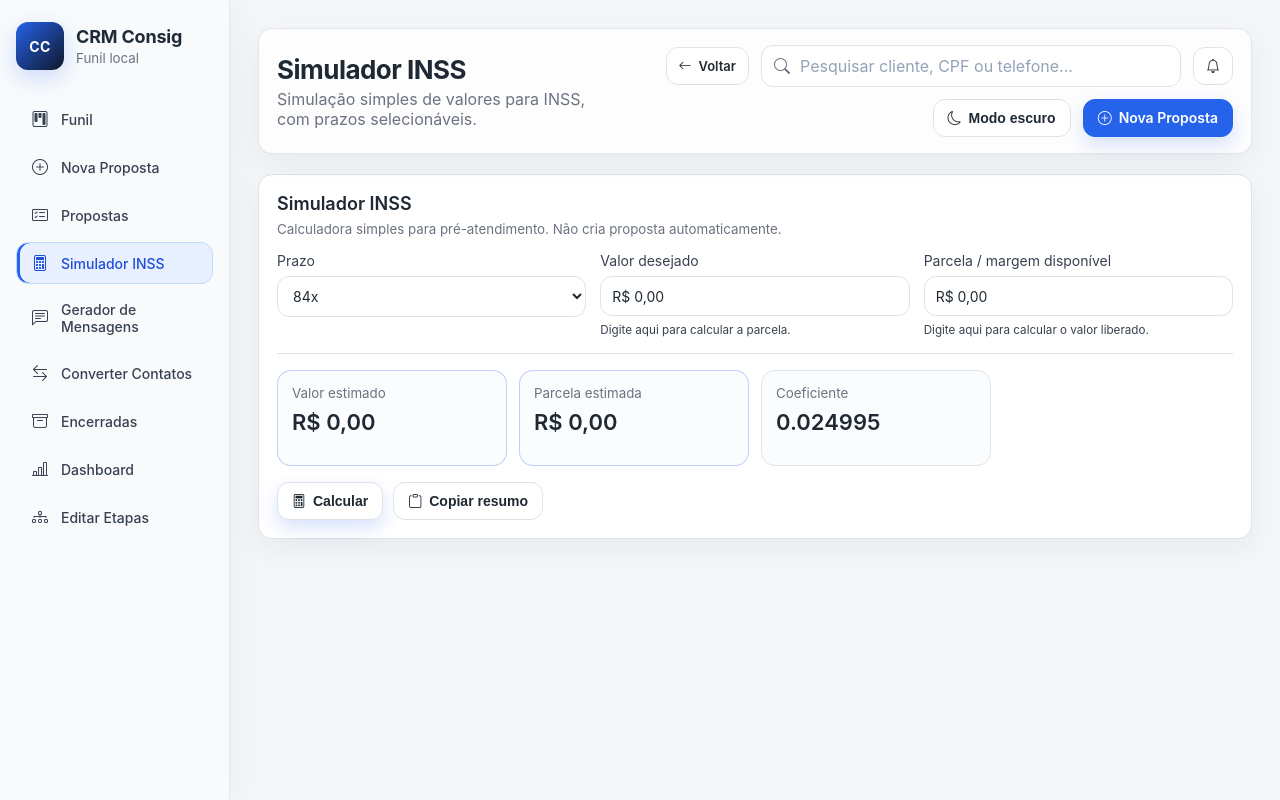
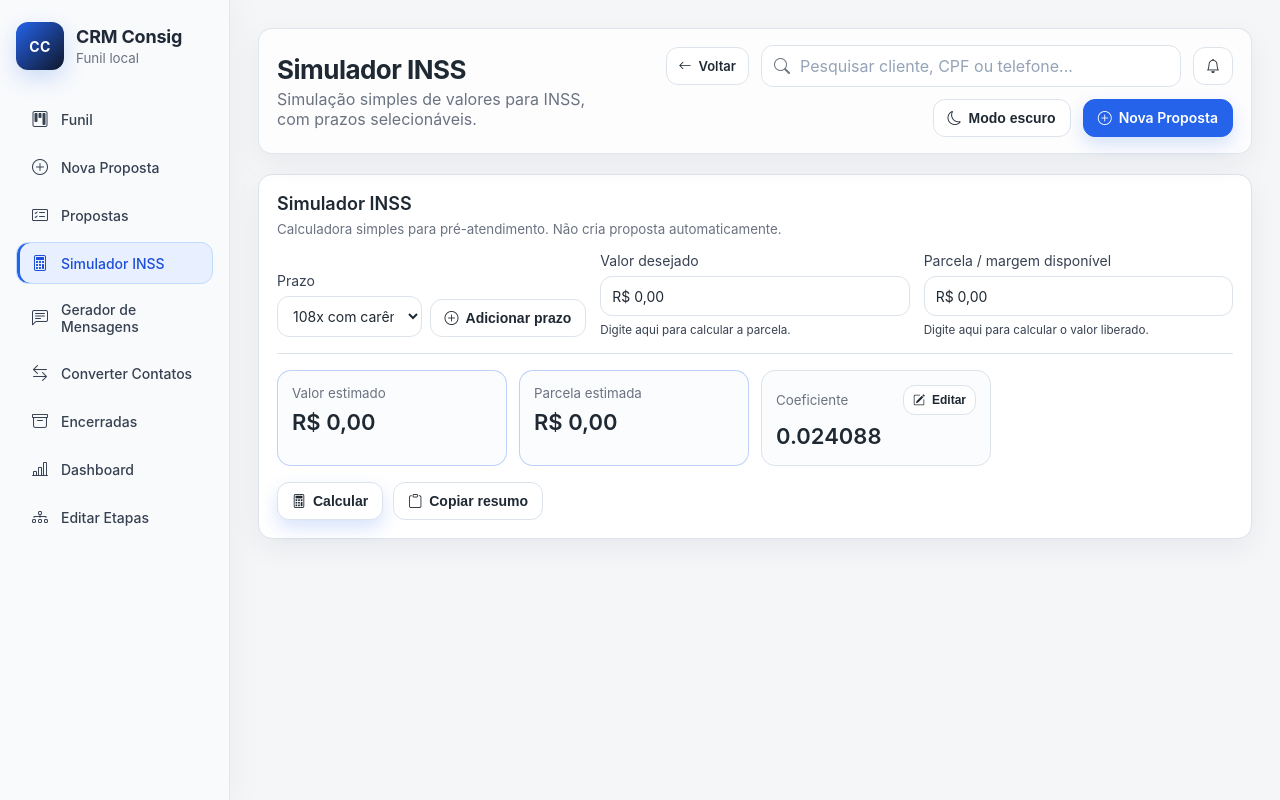
Before and after one commit to Danfreitasp/Python, a Flask app: page /simulador-inss in a window 1280 px wide. Run offline with Flask 3, Linux system fonts and the light colour scheme; data comes from the database, SQL or seed files in the repository; data that the repository does not hold is empty.

Commit message:
Alterações no simulador.

```diff
--- a/Práticas Avulsas/CRM Consignado/app.py
+++ b/Práticas Avulsas/CRM Consignado/app.py
@@ -77,6 +77,7 @@ STATUS_COMISSAO_PREVISTA = (
     "Averbado",
     "Aguardando Reapresentação",
 )
+INSS_PRAZO_PADRAO = "108_carencia"
 
 TIPOS_CLIENTE = ["INSS", "SIAPE"]
 PRODUTOS = ["Portabilidade", "Refinanciamento", "Novo", "Cartão", "Saque Complementar", "Outro"]
@@ -1865,11 +1866,44 @@ def marcar_notificacoes_lidas():
 
 
 
+def prazos_simulador_inss(prazos_json: str | None = None) -> dict[str, dict[str, Any]]:
+    prazos = {codigo: dict(info) for codigo, info in INSS_NOVO_COEFICIENTES.items()}
+    if not prazos_json:
+        return prazos
+    try:
+        enviados = json.loads(prazos_json)
+    except json.JSONDecodeError:
+        return prazos
+    if not isinstance(enviados, dict):
+        return prazos
+
+    for codigo, info in enviados.items():
+        codigo_limpo = re.sub(r"[^a-zA-Z0-9_-]", "", str(codigo or ""))[:40]
+        if not codigo_limpo or not isinstance(info, dict):
+            continue
+        label = limpar_texto(info.get("label"))[:80]
+        if not label:
+            continue
+        try:
+            coeficiente = float(info.get("coeficiente") or 0)
+        except (TypeError, ValueError):
+            continue
+        if coeficiente <= 0 or coeficiente > 1:
+            continue
+        idade = limpar_texto(info.get("idade"))[:80]
+        prazos[codigo_limpo] = {
+            "label": label,
+            "coeficiente": coeficiente,
+            "idade": idade,
+        }
+    return prazos
+
+
 def dados_simulador_inss() -> dict[str, Any]:
     tipo_operacao = limpar_texto(request.form.get("tipo_operacao")) or "novo_valor"
     if tipo_operacao not in {"novo_valor", "novo_margem"}:
         tipo_operacao = "novo_valor"
-    prazo = limpar_texto(request.form.get("prazo")) or "84"
+    prazo = limpar_texto(request.form.get("prazo")) or INSS_PRAZO_PADRAO
     faixa_cartao = limpar_texto(request.form.get("faixa_cartao")) or "ate_74"
     valor_base = parse_moeda(request.form.get("valor_base"))
     margem = parse_moeda(request.form.get("margem"))
@@ -1883,6 +1917,7 @@ def dados_simulador_inss() -> dict[str, Any]:
         "tipo_operacao": tipo_operacao,
         "prazo": prazo,
         "faixa_cartao": faixa_cartao,
+        "prazos_json": request.form.get("prazos_json") or "",
         "valor_base": valor_base,
         "margem": margem,
         "observacoes": limpar_texto(request.form.get("observacoes")),
@@ -1891,9 +1926,10 @@ def dados_simulador_inss() -> dict[str, Any]:
 
 def calcular_simulador_inss(dados: dict[str, Any]) -> dict[str, Any]:
     tipo = dados.get("tipo_operacao") or "novo_valor"
-    prazo = dados.get("prazo") or "84"
+    prazo = dados.get("prazo") or INSS_PRAZO_PADRAO
     faixa_cartao = dados.get("faixa_cartao") or "ate_74"
-    coef_info = INSS_NOVO_COEFICIENTES.get(prazo) or INSS_NOVO_COEFICIENTES["84"]
+    prazos = prazos_simulador_inss(dados.get("prazos_json"))
+    coef_info = prazos.get(prazo) or prazos[INSS_PRAZO_PADRAO]
     coeficiente = float(coef_info["coeficiente"])
     valor = float(dados.get("valor_base") or 0)
     parcela = 0.0
@@ -1967,18 +2003,19 @@ def converter_contatos():
 def simulador_inss():
     dados = {
         "nome": "", "cpf": "", "telefone": "", "nb_matricula": "", "banco_digitado": "", "promotora": "",
-        "tipo_operacao": "novo_valor", "prazo": "84", "faixa_cartao": "ate_74", "valor_base": 0,
-        "margem": 0, "observacoes": "",
+        "tipo_operacao": "novo_valor", "prazo": INSS_PRAZO_PADRAO, "faixa_cartao": "ate_74", "valor_base": 0,
+        "margem": 0, "observacoes": "", "prazos_json": "",
     }
     resultado = None
     if request.method == "POST":
         dados = dados_simulador_inss()
         resultado = calcular_simulador_inss(dados)
+    prazos = prazos_simulador_inss(dados.get("prazos_json"))
     return render_template(
         "simulador_inss.html",
         dados=dados,
         resultado=resultado,
-        prazos=INSS_NOVO_COEFICIENTES
+        prazos=prazos
     )
 
 
--- a/Práticas Avulsas/CRM Consignado/static/script.js
+++ b/Práticas Avulsas/CRM Consignado/static/script.js
@@ -1146,8 +1146,18 @@ document.addEventListener('DOMContentLoaded', () => {
     const valorOut = document.getElementById('simValorEstimado');
     const parcelaOut = document.getElementById('simParcelaEstimativa');
     const coefOut = document.getElementById('simCoeficiente');
+    const prazosJson = document.getElementById('simPrazosJson');
+    const adicionarPrazo = document.getElementById('simAdicionarPrazo');
+    const editarCoeficiente = document.getElementById('simEditarCoeficiente');
+    const prazoEditor = document.getElementById('simPrazoEditor');
+    const prazoLabelInput = document.getElementById('simPrazoLabel');
+    const prazoCoefInput = document.getElementById('simPrazoCoeficiente');
+    const salvarPrazo = document.getElementById('simSalvarPrazo');
+    const cancelarPrazo = document.getElementById('simCancelarPrazo');
     const resumoTexto = document.getElementById('simResumoTexto');
     const copiarResumo = form.querySelector('[data-copy]');
+    const storageKey = 'crmSimuladorInssPrazos';
+    let prazoEmEdicao = null;
 
     function parseBR(value) {
         const text = String(value || '').replace('%', '').trim();
@@ -1160,6 +1170,44 @@ document.addEventListener('DOMContentLoaded', () => {
 
     function brl(value) {
         return Number(value || 0).toLocaleString('pt-BR', { style: 'currency', currency: 'BRL' });
+    }
+
+    function parseCoeficiente(value) {
+        return Number(String(value || '').trim().replace(',', '.')) || 0;
+    }
+
+    function sincronizarPrazos() {
+        if (prazosJson) prazosJson.value = JSON.stringify(dados.novo || {});
+        try { localStorage.setItem(storageKey, JSON.stringify(dados.novo || {})); } catch (e) {}
+    }
+
+    function aplicarPrazosSalvos() {
+        try {
+            const salvos = JSON.parse(localStorage.getItem(storageKey) || '{}');
+            if (salvos && typeof salvos === 'object') {
+                dados.novo = { ...(dados.novo || {}), ...salvos };
+            }
+        } catch (e) {}
+    }
+
+    function atualizarOpcoesPrazo(valorSelecionado = null) {
+        if (!prazo) return;
+        const atual = valorSelecionado || prazo.value;
+        Object.entries(dados.novo || {}).forEach(([codigo, item]) => {
+            let option = prazo.querySelector(`option[value="${CSS.escape(codigo)}"]`);
+            if (!option) {
+                option = document.createElement('option');
+                option.value = codigo;
+                prazo.appendChild(option);
+            }
+            option.textContent = item.label || codigo;
+            option.dataset.label = item.label || codigo;
+            option.dataset.coef = item.coeficiente || '';
+        });
+        if (atual && prazo.querySelector(`option[value="${CSS.escape(atual)}"]`)) {
+            prazo.value = atual;
+        }
+        sincronizarPrazos();
     }
 
     function prazoLabel() {
@@ -1186,7 +1234,7 @@ document.addEventListener('DOMContentLoaded', () => {
         if (campoOrigem === valorBase) tipo.value = 'novo_valor';
         if (campoOrigem === margem) tipo.value = 'novo_margem';
 
-        const item = dados.novo[prazo.value] || dados.novo['84'] || {};
+        const item = dados.novo[prazo.value] || dados.novo['108_carencia'] || {};
         const coef = Number(item.coeficiente || 0);
         let valor = 0;
         let parcela = 0;
@@ -1214,6 +1262,37 @@ document.addEventListener('DOMContentLoaded', () => {
         atualizarResumo(montarMensagem(valor, parcela, descricao));
     }
 
+    function abrirEditor(modo) {
+        if (!prazoEditor || !prazoLabelInput || !prazoCoefInput) return;
+        prazoEmEdicao = modo === 'novo' ? null : (prazo ? prazo.value : null);
+        const item = prazoEmEdicao ? (dados.novo[prazoEmEdicao] || {}) : {};
+        prazoLabelInput.value = item.label || '';
+        prazoCoefInput.value = item.coeficiente ? Number(item.coeficiente).toFixed(6) : '';
+        prazoEditor.classList.remove('hidden');
+        prazoLabelInput.focus();
+    }
+
+    function fecharEditor() {
+        if (prazoEditor) prazoEditor.classList.add('hidden');
+        prazoEmEdicao = null;
+    }
+
+    function salvarEdicaoPrazo() {
+        if (!prazoLabelInput || !prazoCoefInput || !prazo) return;
+        const label = prazoLabelInput.value.trim();
+        const coeficiente = parseCoeficiente(prazoCoefInput.value);
+        if (!label || !coeficiente) {
+            window.alert('Informe o nome do prazo e um coeficiente válido.');
+            return;
+        }
+        const codigo = prazoEmEdicao || `custom_${Date.now()}`;
+        dados.novo[codigo] = { label, coeficiente, idade: '' };
+        atualizarOpcoesPrazo(codigo);
+        prazo.value = codigo;
+        fecharEditor();
+        calcular(tipo && tipo.value === 'novo_margem' ? margem : valorBase);
+    }
+
     if (valorBase) {
         valorBase.addEventListener('input', () => calcular(valorBase));
         valorBase.addEventListener('blur', () => calcular(valorBase));
@@ -1225,6 +1304,14 @@ document.addEventListener('DOMContentLoaded', () => {
     if (prazo) {
         prazo.addEventListener('change', () => calcular(tipo.value === 'novo_margem' ? margem : valorBase));
     }
+    if (adicionarPrazo) adicionarPrazo.addEventListener('click', () => abrirEditor('novo'));
+    if (editarCoeficiente) editarCoeficiente.addEventListener('click', () => abrirEditor('editar'));
+    if (salvarPrazo) salvarPrazo.addEventListener('click', salvarEdicaoPrazo);
+    if (cancelarPrazo) cancelarPrazo.addEventListener('click', fecharEditor);
+    form.addEventListener('submit', sincronizarPrazos);
+
+    aplicarPrazosSalvos();
+    atualizarOpcoesPrazo(prazo ? prazo.value : null);
     calcular(tipo && tipo.value === 'novo_margem' ? margem : valorBase);
 });
 
--- a/Práticas Avulsas/CRM Consignado/static/style.css
+++ b/Práticas Avulsas/CRM Consignado/static/style.css
@@ -2777,6 +2777,12 @@ html[data-theme="escuro"] .drag-handle {
 
 /* v37 - Simulador INSS */
 .simulator-card h2 { margin: 0 0 4px; }
+.simulator-prazo-field {
+    display: grid;
+    grid-template-columns: minmax(0, 1fr) auto;
+    gap: 8px;
+    align-items: end;
+}
 .simulator-results {
     display: grid;
     grid-template-columns: repeat(4, minmax(160px, 1fr));
@@ -2790,11 +2796,32 @@ html[data-theme="escuro"] .drag-handle {
 .simulator-results .summary-card strong {
     font-size: 22px;
 }
+.simulator-coef-header {
+    display: flex;
+    align-items: center;
+    justify-content: space-between;
+    gap: 8px;
+}
+.simulator-rate-editor {
+    display: grid;
+    grid-template-columns: minmax(220px, 1fr) minmax(160px, 240px) auto;
+    gap: 12px;
+    align-items: end;
+    padding: 12px;
+    border: 1px solid var(--line);
+    border-radius: var(--radius-md);
+    background: #f8fafc;
+}
 html[data-theme="escuro"] .simulator-results .summary-card {
     background: #111827;
 }
+html[data-theme="escuro"] .simulator-rate-editor {
+    background: #111827;
+}
 @media (max-width: 900px) {
     .simulator-results { grid-template-columns: 1fr 1fr; }
+    .simulator-prazo-field,
+    .simulator-rate-editor { grid-template-columns: 1fr; }
 }
 @media (max-width: 560px) {
     .simulator-results { grid-template-columns: 1fr; }
--- a/Práticas Avulsas/CRM Consignado/templates/simulador_inss.html
+++ b/Práticas Avulsas/CRM Consignado/templates/simulador_inss.html
@@ -12,8 +12,10 @@
 
     <form method="post" class="stack simulator-form" id="simuladorInssForm">
         <input type="hidden" name="tipo_operacao" id="simTipoOperacao" value="{{ dados.tipo_operacao or 'novo_valor' }}">
+        <input type="hidden" name="prazos_json" id="simPrazosJson" value="{{ dados.prazos_json|e }}">
 
         <div class="form-grid form-grid-three">
+            <div class="simulator-prazo-field">
                 <label>Prazo
                     <select name="prazo" id="simPrazo">
                         {% for codigo, item in prazos.items() %}
@@ -21,6 +23,8 @@
                         {% endfor %}
                     </select>
                 </label>
+                <button class="btn" type="button" id="simAdicionarPrazo"><i class="bi bi-plus-circle" aria-hidden="true"></i><span>Adicionar prazo</span></button>
+            </div>
             <label>Valor desejado
                 <input name="valor_base" id="simValorBase" class="money-mask" value="{{ br_moeda(dados.valor_base) }}" placeholder="Ex.: 5000">
                 <small>Digite aqui para calcular a parcela.</small>
@@ -41,8 +45,24 @@
                 <strong id="simParcelaEstimativa">{{ br_moeda(resultado.parcela_estimativa if resultado else 0) }}</strong>
             </div>
             <div class="summary-card">
+                <div class="simulator-coef-header">
                     <small>Coeficiente</small>
+                    <button class="mini-btn" type="button" id="simEditarCoeficiente"><i class="bi bi-pencil-square" aria-hidden="true"></i><span>Editar</span></button>
+                </div>
                 <strong id="simCoeficiente">{{ '%.6f'|format(resultado.coeficiente) if resultado else '-' }}</strong>
+            </div>
+        </section>
+
+        <section class="simulator-rate-editor hidden" id="simPrazoEditor">
+            <label>Nome do prazo
+                <input type="text" id="simPrazoLabel" placeholder="Ex.: 120x com carência 90d">
+            </label>
+            <label>Coeficiente
+                <input type="text" id="simPrazoCoeficiente" inputmode="decimal" placeholder="Ex.: 0.024088">
+            </label>
+            <div class="actions">
+                <button class="btn btn-primary" type="button" id="simSalvarPrazo"><i class="bi bi-check-circle" aria-hidden="true"></i><span>Salvar prazo</span></button>
+                <button class="btn" type="button" id="simCancelarPrazo"><i class="bi bi-x-circle" aria-hidden="true"></i><span>Cancelar</span></button>
             </div>
         </section>
 
```
Lines whose indentation alone changed are shown as unchanged.
